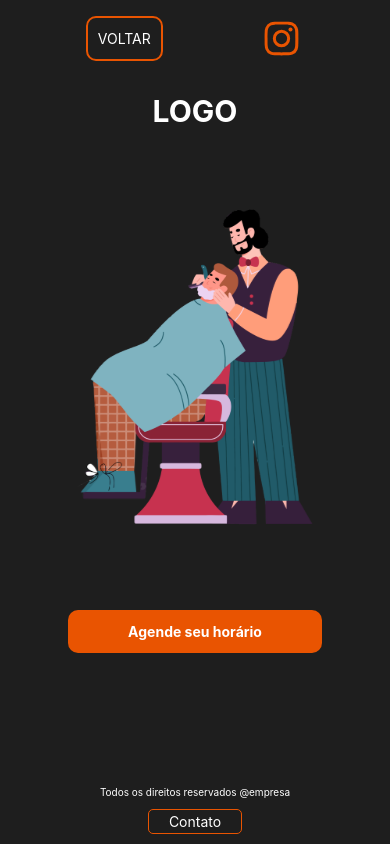
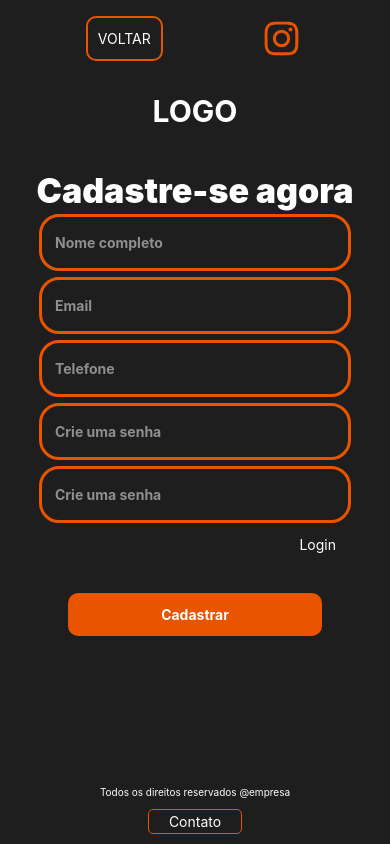
Before and after one commit to Marcos-Segantine/barber-app, a React Native app: screen / in a window 390 px wide. Built offline with nearby package versions, Linux system fonts and the light colour scheme.

Commit message:
Resgister functionalities

```diff
--- a/package.json
+++ b/package.json
@@ -10,15 +10,19 @@
     "lint": "eslint . --ext .js,.jsx,.ts,.tsx"
   },
   "dependencies": {
+    "@react-native-firebase/app": "^16.5.0",
+    "@react-native-firebase/auth": "^16.5.0",
     "@react-navigation/native": "^6.1.1",
     "@react-navigation/native-stack": "^6.9.7",
+    "add": "^2.0.6",
     "react": "18.1.0",
     "react-native": "0.70.6",
     "react-native-calendars": "^1.1292.0",
     "react-native-gesture-handler": "^2.8.0",
     "react-native-safe-area-context": "^4.4.1",
     "react-native-screens": "^3.18.2",
-    "react-native-svg": "^13.6.0"
+    "react-native-svg": "^13.6.0",
+    "yarn": "^1.22.19"
   },
   "devDependencies": {
     "@babel/core": "^7.12.9",
--- a/src/App.tsx
+++ b/src/App.tsx
@@ -18,7 +18,7 @@ const {Screen, Navigator} = createNativeStackNavigator()
 export const App = () => {
   return(
     <NavigationContainer>
-      <Navigator>
+      <Navigator initialRouteName="Register">
         <Screen
           name="InitialScreen"
           component={InitialScreen}
--- a/src/components/Button.tsx
+++ b/src/components/Button.tsx
@@ -1,12 +1,13 @@
 import { Text, Pressable, StyleSheet } from "react-native";
 
 interface IButton {
-    text: string
+    text: string,
+    action?: any
 }
 
-export const Button: React.FC<IButton> = ({ text }) => {
+export const Button: React.FC<IButton> = ({ text, action }) => {
     return(
-        <Pressable style={style.button}>
+        <Pressable onPress={action} style={style.button}>
             <Text style={style.text}>{text}</Text>
         </Pressable>
     )
--- a/src/screens/Register.tsx
+++ b/src/screens/Register.tsx
@@ -5,7 +5,23 @@ import { Footer } from "../shared/Footer";
 import { Title } from "../components/Title";
 import { Button } from "../components/Button";
 
+import auth from '@react-native-firebase/auth';
+import { useState } from "react";
+
 export const Register = ({ navigation }: any) => {
+    const [ name, setName ] = useState<string>('')
+    const [ email, setEmail ] = useState<string>('')
+    const [ phone, setPhone ] = useState<string>('')
+    const [ password, setPassword ] = useState<string>('')
+    const [ comfirmPassword, setComfirmPassword ] = useState<string>('')
+
+    const handleResgister = () => {
+        auth()
+            .createUserWithEmailAndPassword(email, password)
+            .then(() => console.log("CADASTRO REALIZADO"))
+            .catch((err) => console.log(err))
+    }
+
     return(
         <SafeAreaView style={style.container}>
             <Header />
@@ -14,26 +30,31 @@ export const Register = ({ navigation }: any) => {
 
             <View style={style.form}>
                 <TextInput
+                    onChangeText={text => setName(text)}
                     placeholder="Nome completo"
                     placeholderTextColor={"#FFFFFF80"}
                     style={style.input}
                 />
                 <TextInput
+                    onChangeText={text => setEmail(text)}
                     placeholder="Email"
                     placeholderTextColor={"#FFFFFF80"}
                     style={style.input}
                 />
                 <TextInput
+                    onChangeText={text => setPhone(text)}
                     placeholder="Telefone"
                     placeholderTextColor={"#FFFFFF80"}
                     style={style.input}
                 />
                 <TextInput
+                    onChangeText={text => setPassword(text)}
                     placeholder="Crie uma senha"
                     placeholderTextColor={"#FFFFFF80"}
                     style={style.input}
                 />
                 <TextInput
+                    onChangeText={text => setComfirmPassword(text)}
                     placeholder="Crie uma senha"
                     placeholderTextColor={"#FFFFFF80"}
                     style={style.input}
@@ -46,7 +67,7 @@ export const Register = ({ navigation }: any) => {
                 </Pressable>
             </View>
 
-            <Button text="Cadastrar" />
+            <Button text="Cadastrar" action={handleResgister} />
             <Footer />
         </SafeAreaView>
     )
@@ -73,7 +94,8 @@ const style = StyleSheet.create({
         paddingHorizontal: 13,
         paddingVertical: 17,
         fontWeight: '700',
-        fontSize: 14
+        fontSize: 14,
+        color: "#FFFFFF80"
     },
 
     linksHelpUser: {
```
Also changed, not shown: 5 other files (tests, documents, lock files or other folders).
